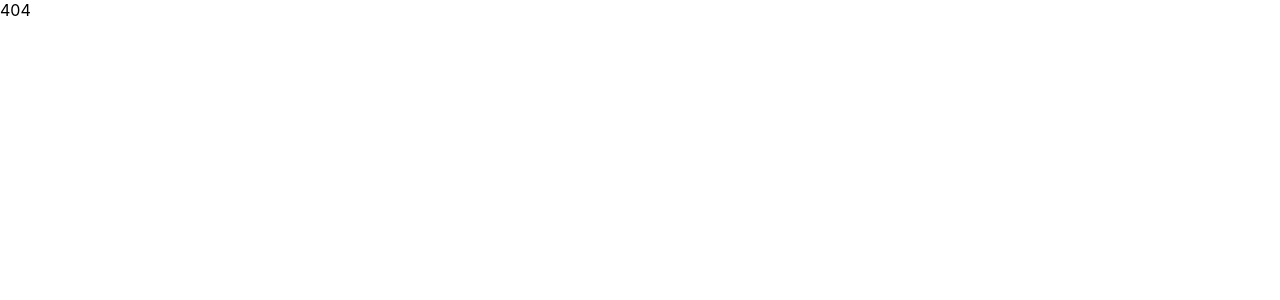
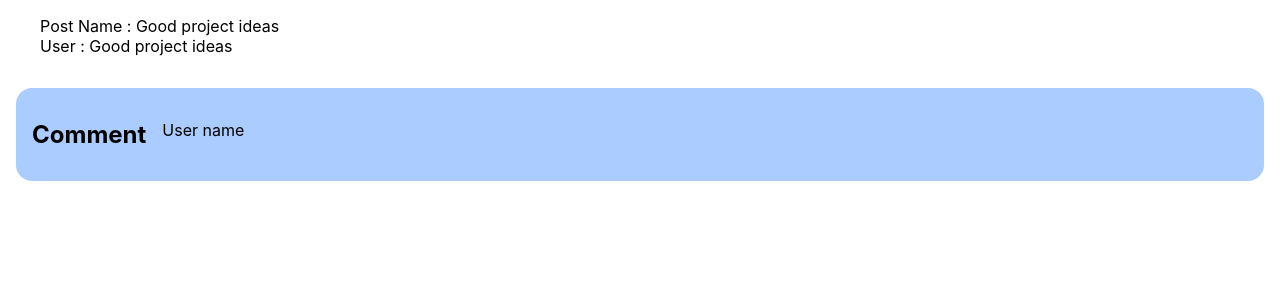
Before and after one commit to Fusuma-Tech/front-assesment, a React (Create React App) app: page /post/1 in a window 1280 px wide. Shown: the top 300 px of the page. Built offline with nearby package versions, Linux system fonts and the light colour scheme; data requests are answered from the project's data file.

Commit message:
PostView already working with params. Beggining to work in comments

```diff
--- a/src/Routes.js
+++ b/src/Routes.js
@@ -1,10 +1,12 @@
 import { BrowserRouter, Route, Routes} from 'react-router-dom';
 import  Home  from '../src/pages/Home';
+import  {PostView}  from '../src/pages/PostView';
 
 export default () => (
     <BrowserRouter>
         <Routes>
             <Route path="/" element={<Home/>}/>
+            <Route path="/post/:id" element={<PostView/>}/>
             <Route path="*" element={<div>404</div> } />
         </Routes>
     </BrowserRouter>
--- a/src/components/PostList.jsx
+++ b/src/components/PostList.jsx
@@ -1,6 +1,7 @@
 import "../styles/PostList.css";
 import { getAllKinds } from '../services'
 import React, { useState, useEffect } from 'react';
+import { Link } from 'react-router-dom';
 
 const Post = () => {
 
@@ -13,11 +14,12 @@ const Post = () => {
     <div>
       {posts &&
         posts.map(post =>
-          //This could be another component with name and user as props
+          <Link key={post.id} to={"/post/" + post.id} className="postLink" >
           <div className="post-container">
             <div className="post-name">{post.name}</div>
             <div>Posted by:{post.user}</div>
           </div>
+          </Link>
         )}
     </div>
   )
--- a/src/pages/PostView.jsx
+++ b/src/pages/PostView.jsx
@@ -1,17 +1,28 @@
-import {getAllKinds} from '../services'
 import React, { useState, useEffect } from 'react';
+import { useParams } from "react-router-dom";
+import { getAllKindsById } from '../services';
+import '../styles/PostView.css'
+import Comment from '../components/Comment';
 
-export const PostView=()=>{
+export const PostView = () => {
+
+    const { id } = useParams();
+
+    const [post, setPost] = useState()
+    useEffect(() => {
+        getAllKindsById("posts", id).then(data => setPost(data))
+    }, [])
 
 
-    //useParams y :id
-    const [posts, setPosts] = useState()
-    useEffect(() => {
-      getAllKinds("posts").then(data => setPosts(data))
-    }, [])
-
-    return(
-
-        <div></div>
+    return (
+        <div className="post_view_container">
+            {post &&
+                <ul>
+                    <li> Post Name : {post.name}</li>
+                    <li>User : {post.name}</li>
+                </ul>
+                }
+                <Comment/>
+        </div>
     )
 }
--- a/src/services/index.js
+++ b/src/services/index.js
@@ -1,7 +1,7 @@
 // todo: create service methods for accesing posts
 const API_URL = "http://localhost:3001";
-export const getCommentById = async (id) => {
-  const response = await fetch(`${API_URL}/comments/${id}`);
+export const getAllKindsById = async (type,id) => {
+  const response = await fetch(`${API_URL}/${type}/${id}`);
   const data = await response.json();
   return data;
 };
--- a/src/styles/PostList.css
+++ b/src/styles/PostList.css
@@ -12,3 +12,8 @@
     font-weight: bold;
     margin-right: 1rem;
   }
+
+  .postLink{
+    text-decoration:none;
+    color:black;
+  }
--- /dev/null
+++ b/src/styles/PostView.css
@@ -0,0 +1,8 @@
+.post_view_container{
+    display: flex;
+    justify-content: center;
+    flex-direction: column;
+}
+.post_view_container ul{
+    list-style-type: none;
+}
```
